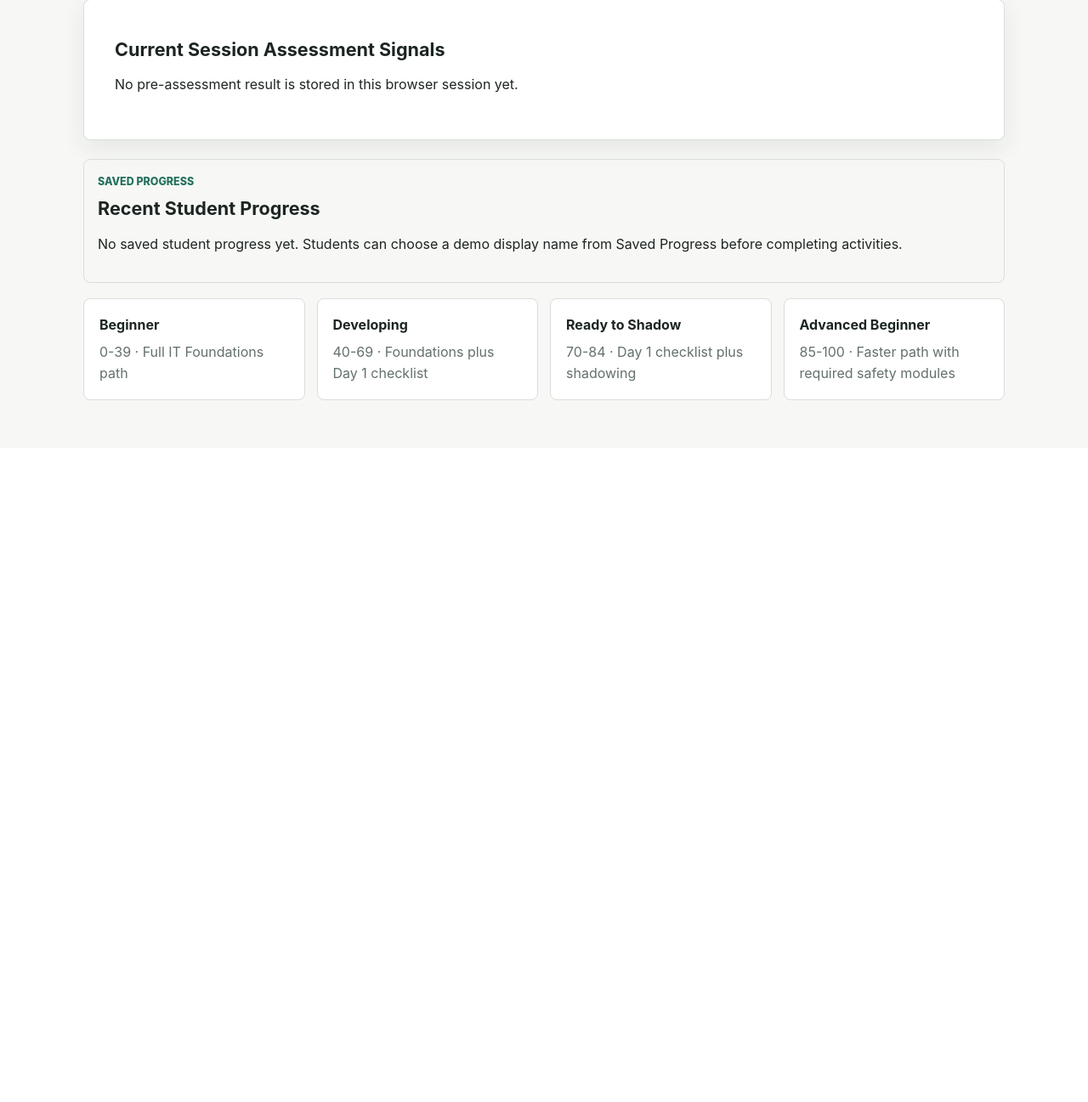
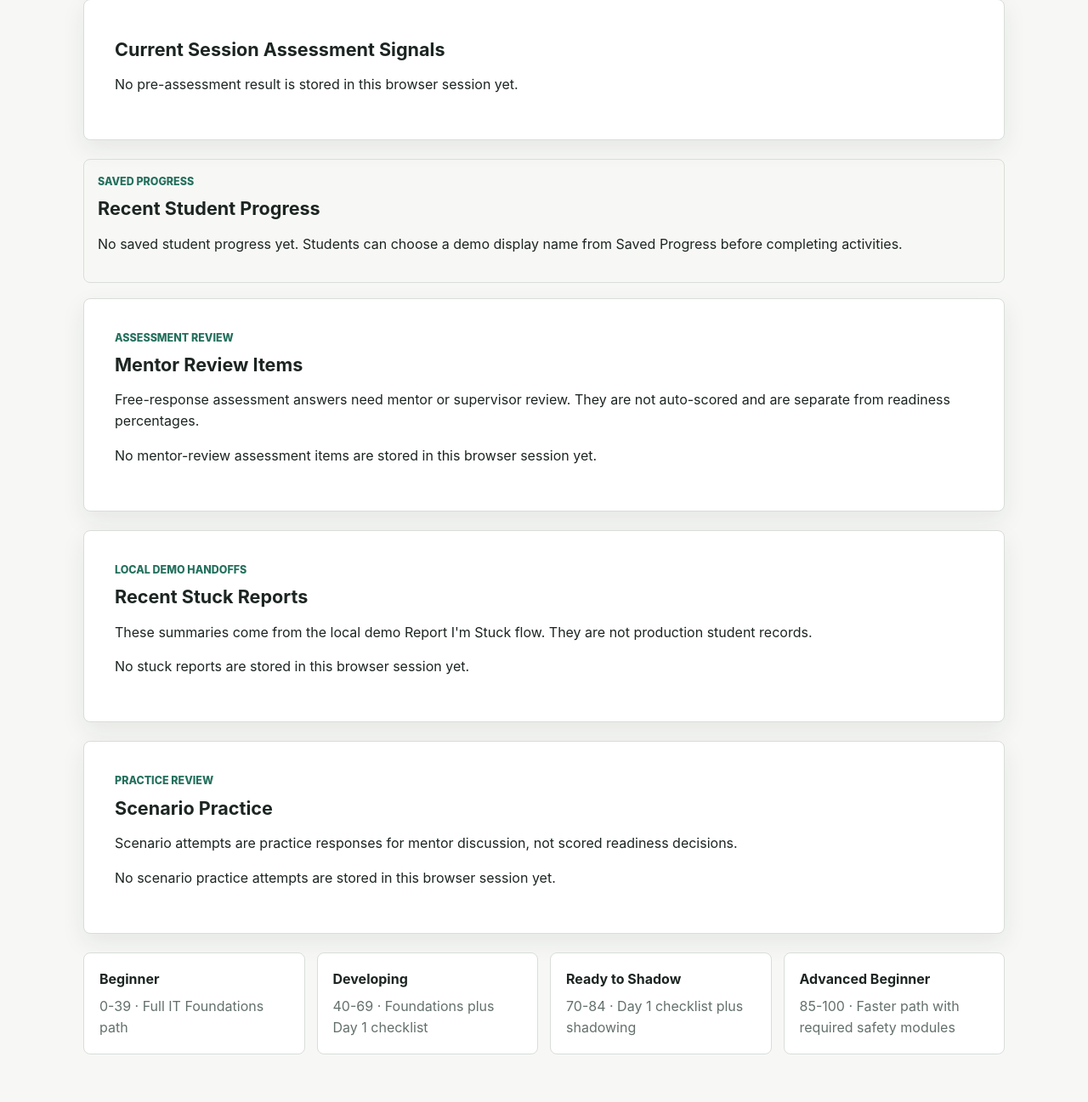
Before and after one commit to les2232/ITWorkStudyLaunchpad, a Flask app: page /supervisor in a window 1280 px wide. Shown: the part 549-1846 px from the top of the page at 85% size. Before the commit the page ends 1020 px from the top, so only its background shows below. Run offline with Flask 3, Linux system fonts and the light colour scheme; data that the repository does not hold is empty.

Commit message:
Show supervisor review details

```diff
--- a/templates/supervisor.html
+++ b/templates/supervisor.html
@@ -72,6 +72,63 @@
   {% endif %}
 </section>
 
+<section class="result-panel">
+  <p class="eyebrow">Assessment review</p>
+  <h2>Mentor Review Items</h2>
+  <p>Free-response assessment answers need mentor or supervisor review. They are not auto-scored and are separate from readiness percentages.</p>
+  {% if mentor_review_items %}
+    <ul>
+      {% for item in mentor_review_items %}
+        <li>
+          <strong>{{ item.assessment_label }} · {{ item.category }}</strong>: {{ item.prompt }}
+          {% if item.response %}
+            <span class="meta">Response: {{ item.response }}</span>
+          {% else %}
+            <span class="meta">No written response saved in this session.</span>
+          {% endif %}
+        </li>
+      {% endfor %}
+    </ul>
+  {% else %}
+    <p>No mentor-review assessment items are stored in this browser session yet.</p>
+  {% endif %}
+</section>
+
+<section class="result-panel">
+  <p class="eyebrow">Local demo handoffs</p>
+  <h2>Recent Stuck Reports</h2>
+  <p>These summaries come from the local demo Report I'm Stuck flow. They are not production student records.</p>
+  {% if stuck_reports %}
+    {% for report in stuck_reports %}
+      <div class="summary-output">
+        <strong>{{ report.student or "Demo student" }}</strong>
+        {% if report.topic %}<span class="meta">Topic: {{ report.topic }}</span>{% endif %}
+        <pre>{{ report.summary }}</pre>
+      </div>
+    {% endfor %}
+  {% else %}
+    <p>No stuck reports are stored in this browser session yet.</p>
+  {% endif %}
+</section>
+
+<section class="result-panel">
+  <p class="eyebrow">Practice review</p>
+  <h2>Scenario Practice</h2>
+  <p>Scenario attempts are practice responses for mentor discussion, not scored readiness decisions.</p>
+  {% if scenario_attempts %}
+    <ul>
+      {% for attempt in scenario_attempts %}
+        <li>
+          <strong>{{ attempt.scenario_title }}</strong>
+          <span class="meta">Response: {{ attempt.student_response or "No response saved" }}</span>
+        </li>
+      {% endfor %}
+    </ul>
+  {% else %}
+    <p>No scenario practice attempts are stored in this browser session yet.</p>
+  {% endif %}
+</section>
+
 <section class="card-grid">
   {% for path in paths %}
     <a class="resource-card" href="{{ url_for('training_path', slug=path.slug) }}">
```
Also changed, not shown: tests/test_flask_routes.py (+66 -0 lines).
